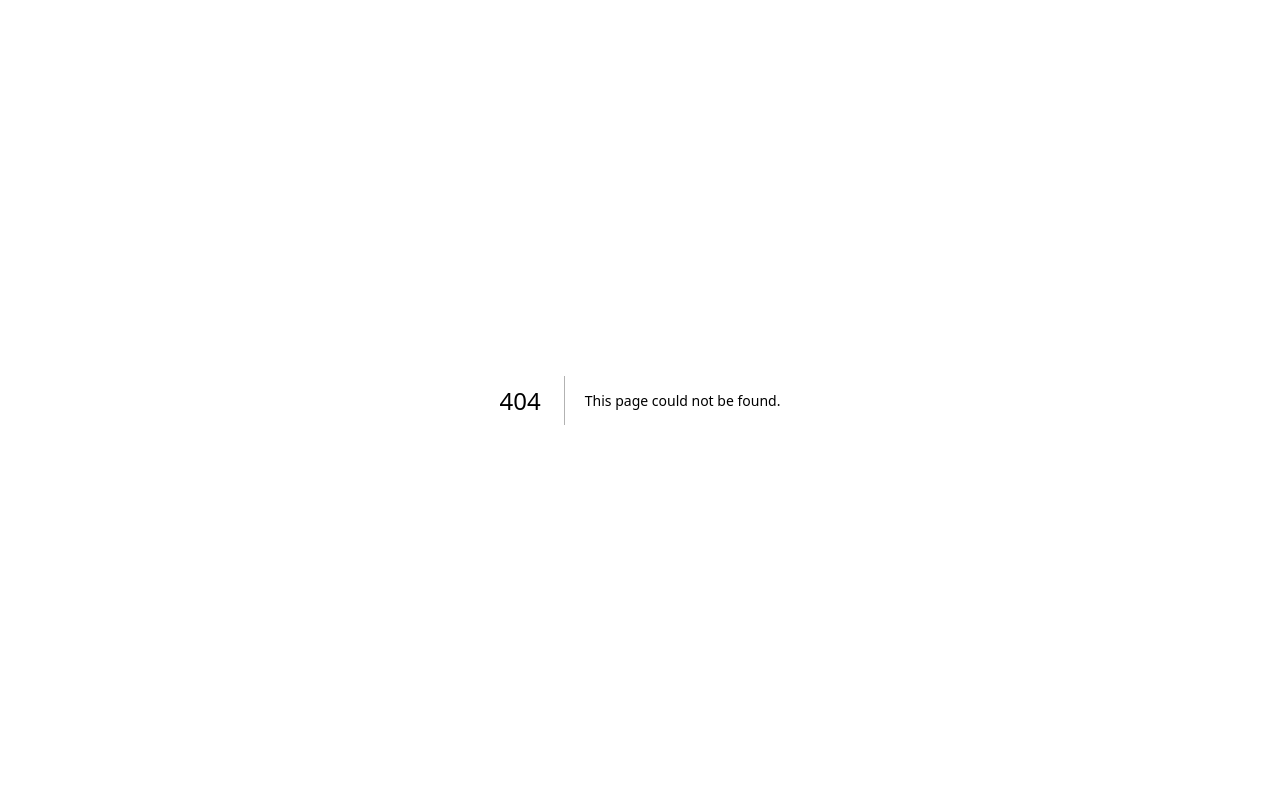
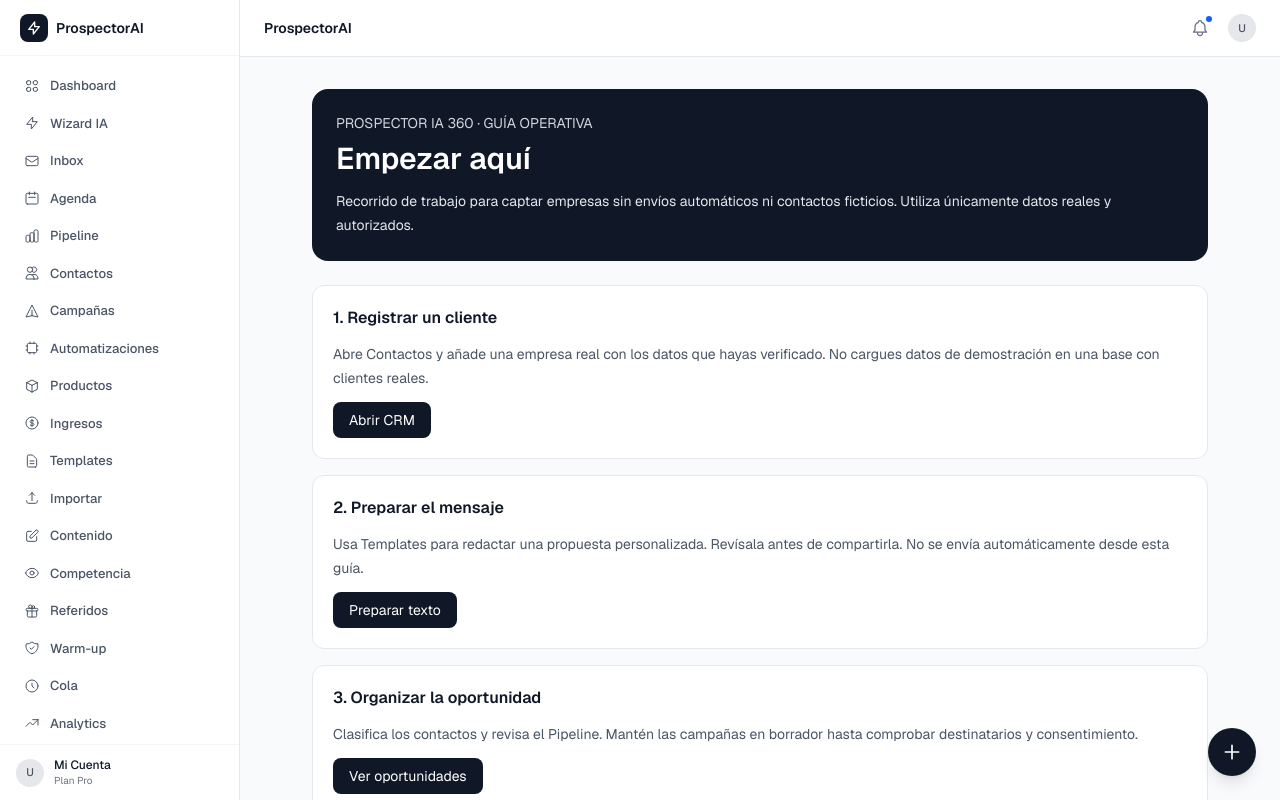
Before and after one commit to kepabilbao67-bot/prospector-AI, a Next.js app: page /empezar in a window 1280 px wide. Before the commit this address had no page. Built offline with nearby package versions, Linux system fonts and the light colour scheme.

Commit message:
feat: add safe guided onboarding page for Prospector

```diff
--- /dev/null
+++ b/src/app/(dashboard)/empezar/page.tsx
@@ -0,0 +1,33 @@
+import Link from "next/link";
+
+const steps = [
+  { title: "1. Registrar un cliente", text: "Abre Contactos y añade una empresa real con los datos que hayas verificado. No cargues datos de demostración en una base con clientes reales.", href: "/contacts", action: "Abrir CRM" },
+  { title: "2. Preparar el mensaje", text: "Usa Templates para redactar una propuesta personalizada. Revísala antes de compartirla. No se envía automáticamente desde esta guía.", href: "/templates", action: "Preparar texto" },
+  { title: "3. Organizar la oportunidad", text: "Clasifica los contactos y revisa el Pipeline. Mantén las campañas en borrador hasta comprobar destinatarios y consentimiento.", href: "/pipeline", action: "Ver oportunidades" },
+];
+
+export default function EmpezarPage() {
+  return (
+    <section className="mx-auto max-w-4xl space-y-6">
+      <div className="rounded-2xl bg-gray-900 p-6 text-white">
+        <p className="text-sm text-gray-300">PROSPECTOR IA 360 · GUÍA OPERATIVA</p>
+        <h1 className="mt-2 text-3xl font-semibold">Empezar aquí</h1>
+        <p className="mt-3 text-sm leading-6 text-gray-200">Recorrido de trabajo para captar empresas sin envíos automáticos ni contactos ficticios. Utiliza únicamente datos reales y autorizados.</p>
+      </div>
+      <div className="grid gap-4">
+        {steps.map((step) => (
+          <article key={step.title} className="rounded-xl border border-gray-200 bg-white p-5">
+            <h2 className="font-semibold text-gray-900">{step.title}</h2>
+            <p className="my-3 text-sm leading-6 text-gray-600">{step.text}</p>
+            <Link href={step.href} className="inline-block rounded-lg bg-gray-900 px-4 py-2 text-sm text-white hover:bg-gray-700">{step.action}</Link>
+          </article>
+        ))}
+      </div>
+      <div className="rounded-xl border border-amber-200 bg-amber-50 p-5 text-sm leading-6 text-amber-950">
+        <h2 className="font-semibold">Integraciones: estado real</h2>
+        <p className="mt-2">Google Maps y LinkedIn: búsqueda externa, no importación automática verificada. WhatsApp Business: abrir un borrador no equivale a conectar su API. Gemini Live, KEPA VOZ 360 e IA360: conexión pendiente de verificar. Esta página no inicia campañas ni envía mensajes.</p>
+      </div>
+      <p className="text-xs text-gray-500">Antes de trabajar con datos personales, confirma que tu sesión y la base de datos están correctamente aisladas. La disponibilidad de cada módulo depende del entorno desplegado.</p>
+    </section>
+  );
+}
```
